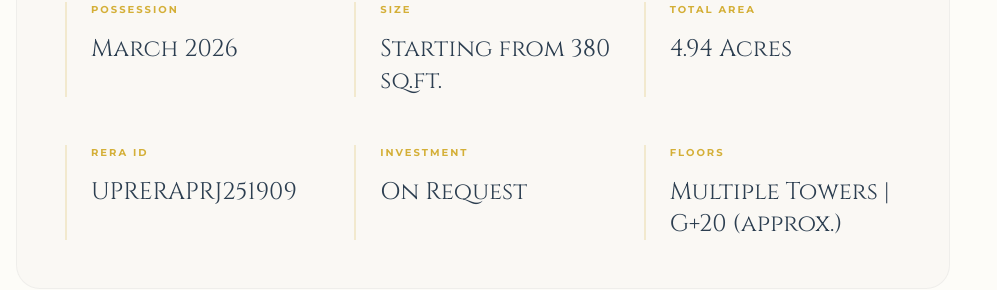
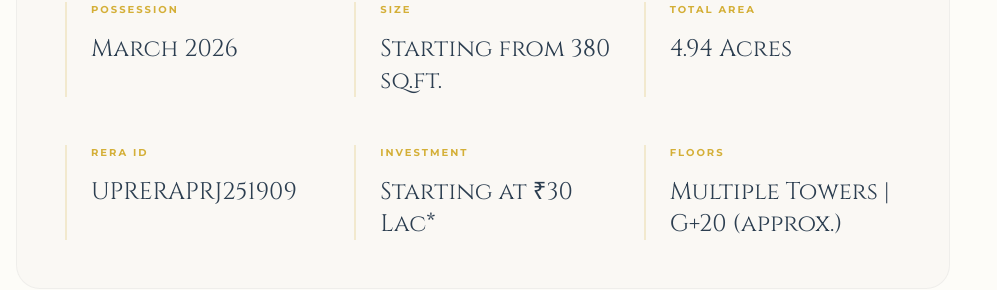
Before and after one commit to tejmurovaasmaa-dotcom/mainwebsite, a Next.js app: page /projects/Noida/commercial/gygy-mentis-sector-140-noida in a window 1280 px wide. Shown: the part 1836-2126 px from the top of the page, without its empty margins (0-997 px from the left). Built offline with nearby package versions, Linux system fonts and the light colour scheme.

Commit message:
added price of gygy

```diff
--- a/src/app/(site)/projects/projectDetails.ts
+++ b/src/app/(site)/projects/projectDetails.ts
@@ -587,7 +587,7 @@ export const properties: Property[] = [
     image: "https://res.cloudinary.com/dkgo71mgz/image/upload/v1771847814/gymnts_i5yudt.webp",
     videoLink: "",
     location: "Sector 140, Noida Expressway",
-    price: "On Request",
+    price: "Starting at ₹30 Lac*",
     size: "Starting from 380 sq.ft.",
     floors: "Multiple Towers | G+20 (approx.)",
     highlights: [
```
